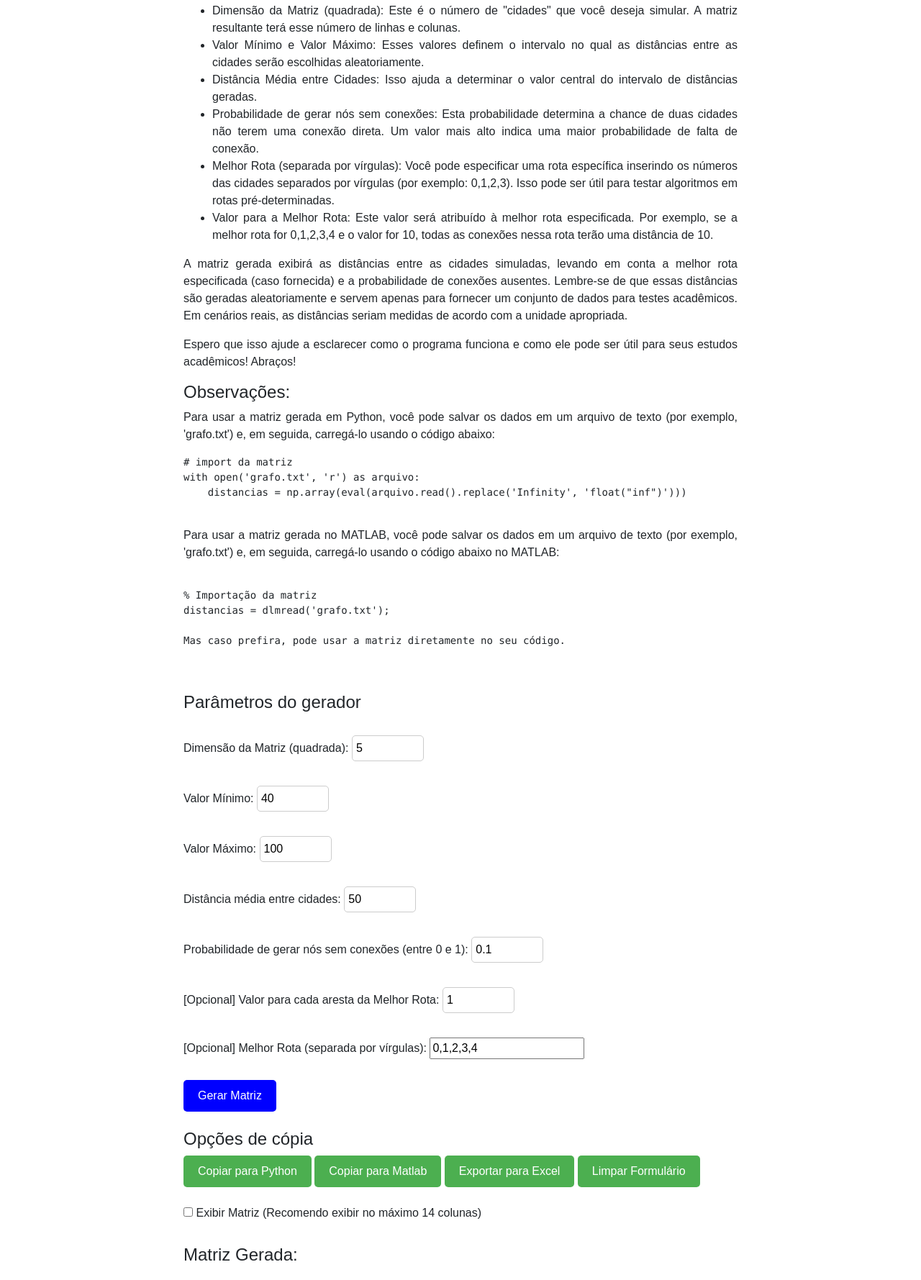
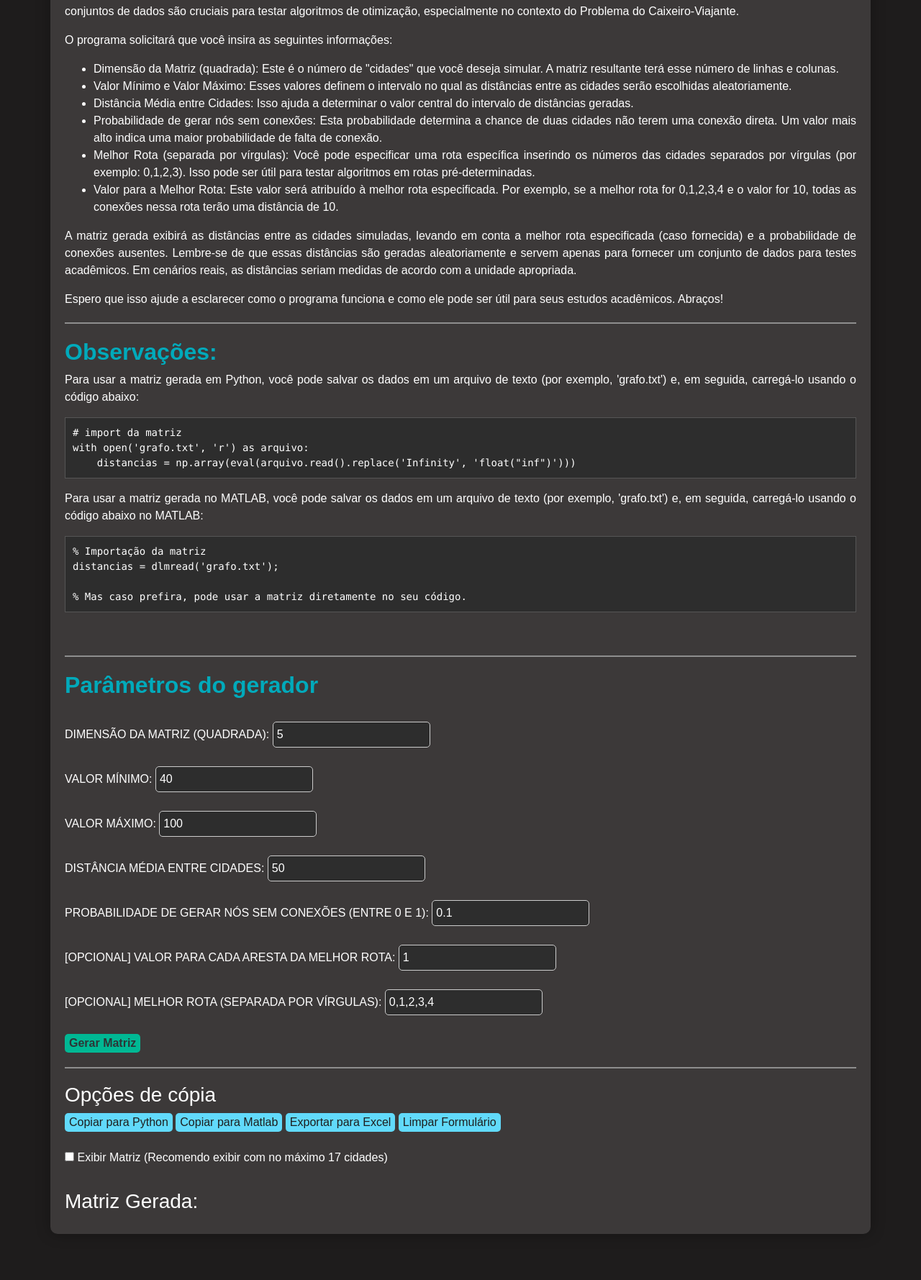
Before and after one commit to maiconcentner/gerar_matriz.github.io, a plain HTML site: page index.html in a window 1280 px wide. Shown: the part 478-2257 px from the top of the page at 72% size. After the commit the page ends 2223 px from the top, so only its background shows below. Drawn offline with nearby package versions, Linux system fonts and the light colour scheme.

Commit message:
alterado o design do site

```diff
--- a/index.html
+++ b/index.html
@@ -25,77 +25,169 @@
         font-family: Arial, sans-serif;
         text-align: center;
         margin: 20px;
+        background-color: #1e1c1c; /* Cor de fundo mais clara para o bloco de conteúdo */
+        color: #ffffff; /* Cor do texto */
+        padding: 10px; /* Adiciona um espaçamento interno */
+    }
+
+    .container {
+        background-color: #3c3939; /* Cor mais escura para o bloco de conteúdo (tema dark) */
+        padding: 20px; /* Adiciona espaçamento interno ao bloco de conteúdo */
+        border-radius: 10px; /* Borda arredondada para o bloco de conteúdo */
+        box-shadow: 0px 0px 20px rgba(0,0,0,0.3); /* Adiciona uma sombra ao redor do bloco de conteúdo */
+        text-align: justify;
+
     }
 
     .btn-custom {
-   	 background-color: #0000FF; /* Esta é a cor verde personalizada */
-   	 border-color: #0000FF; /* Cor da borda igual à cor de fundo para um visual mais uniforme */
+        background-color: #0000FF;
+        border-color: #0000FF;
     }
-
-        .container {
-            max-width: 800px;
-            margin: auto;
-        }
-
-        .row {
-            display: flex;
-            margin-bottom: 10px;
-        }
-
     .cell {
-    width: 50px;
+    width: 60px;
     height: 50px;
     text-align: center;
     line-height: 50px;
-    background-color: #CCCCCC; /* Adicionando um plano de fundo sutil */
-    margin-right: 5px;
-    margin-bottom: 5px; /* Adicionando uma margem inferior */
-    border: none; /* Removendo as bordas */
-    padding: 0; /* Removendo o espaçamento interno */
+    background-color: #333; /* Cor de fundo mais escura para as células */
+    color: #fff; /* Cor do texto nas células (branco para contraste) */
+    border-radius: 5px; /* Borda arredondada para as células */
+    font-size: 1.2em; /* Tamanho da fonte */
+    border: 1px solid #ffffff; /* Adiciona uma borda branca */
+    margin: 2px; /* Adiciona um espaçamento de 2 pixels entre as células */
+
 }
-
-
-        #mensagem {
-            position: absolute;
-            background-color: #ffffff;
-            border: 1px solid #000000;
-            padding: 5px;
-            display: none;
-            margin-top: 10px;
+.cell:hover {
+    background-color: #555; /* Cor de fundo quando a célula é selecionada */
+    color: #fff; /* Cor do texto quando a célula é selecionada */
 }
-
-        input[type="number"] {
-            width: 100px;
-            padding: 5px;
-            border: 1px solid #ccc;
-            border-radius: 5px;
-            margin-bottom: 10px;
-        }
-
-        input[type="submit"], input[type="button"] {
-            padding: 10px 20px;
-            background-color: #4CAF50;
+    /* Adicione o estilo para os botões */
+    input[type="submit"],
+    input[type="button"] {
+        background-color: #61dafb; /* Azul do tema VSCode */
         border: none;
-            color: white;
+        color: #1e1e1e; /* Cor do texto no botão */
         cursor: pointer;
         border-radius: 5px;
     }
 
-        input[type="submit"]:hover, input[type="button"]:hover {
-            background-color: #45a049;
+    input[type="submit"]:hover,
+    input[type="button"]:hover {
+        background-color: #28a745; /* Verde do tema VSCode */
     }
 
-        .header {
-            text-align: justify;
-            margin-bottom: 20px;
+    /* Modifique a cor dos inputs */
+    input[type="number"],
+    input[type="text"] {
+        background-color: #2d2d2d; /* Cor de fundo dos inputs */
+        color: #ffffff; /* Cor do texto nos inputs */
+        border: 1px solid #555555; /* Cor da borda dos inputs */
     }
 
-        .header h1 {
-            font-size: 2em;
+    /* Modifique a cor do label */
+    label {
+        color: #ffffff;
     }
 
-        .header h2 {
-            font-size: 1.5em;
+    /* Adicione um estilo para o link */
+    a {
+        color: #61dafb; /* Azul do tema VSCode para links */
+    }
+
+    /* Altere a cor de fundo da div mensagem */
+    #mensagem {
+        background-color: #04ec00;
+        border: 1px solid #555555;
+        padding: 5px;
+        display: none;
+        margin-top: 10px;
+        color: #103001;
+        font-weight: bold; /* Adiciona negrito ao texto dentro da div */
+    }
+
+    /* Adicione um estilo para os textos */
+    p, h1, h2 {
+        color: #ffffff;
+    }
+
+    /* Adicione um estilo para os checkboxes */
+    input[type="checkbox"] {
+        background-color: #2d2d2d;
+        border: 1px solid #555555;
+        color: #ffffff;
+    }
+
+    /* Adicione estilo para o label do checkbox */
+    label[for="exibirMatriz"] {
+        color: #ffffff;
+    }
+
+    /* Altere a cor de fundo da div matriz */
+    #matriz {
+    display: flex;
+    flex-wrap: wrap;
+    justify-content: center;
+    gap: 5px; /* Espaçamento entre as células */
+    margin-top: 20px; /* Adiciona uma margem superior para separar do restante do conteúdo */
+}
+
+    /* Adicione um estilo para os botões de cópia */
+    #copiarPython, #copiarMatlab, #exportarExcel {
+        background-color: #61dafb; /* Azul do tema VSCode */
+        border-color: #61dafb; /* Cor da borda do botão */
+        color: #1e1e1e;
+    }
+
+    #copiarPython:hover, #copiarMatlab:hover, #exportarExcel:hover {
+        background-color: #28a745; /* Verde do tema VSCode */
+        border-color: #28a745; /* Cor da borda do botão ao passar o mouse */
+    }
+    /* Corrige a cor do botão "Gerar Matriz" */
+    input[type="submit"][value="Gerar Matriz"] {
+        background-color: #00b894; /* Tonalidade mais escura de verde água */
+        border-color: #00b894;
+        color: #2d3436; /* Texto mais escuro para contraste */
+        transition: background-color 0.3s, border-color 0.3s, color 0.3s; /* Adiciona uma transição suave */
+        font-weight: bold; /* Adiciona negrito ao texto dentro da div */
+
+    }
+
+    /* Efeito de hover */
+    input[type="submit"][value="Gerar Matriz"]:hover {
+        background-color: #00a383; /* Tom mais escuro para hover */
+        border-color: #00a383;
+        color: #ffffff; /* Texto branco para hover */
+    }
+    /* Adicione um estilo para os blocos de código */
+    pre {
+    background-color: #2d2d2d; /* Cor de fundo para códigos */
+    color: #ffffff; /* Cor do texto nos códigos (branco para contraste) */
+    border: 1px solid #555555; /* Cor da borda dos blocos de código */
+    padding: 10px; /* Espaçamento interno nos blocos de código */
+    overflow-x: auto; /* Adiciona uma barra de rolagem horizontal se necessário */
+}
+
+    /* Adicione um estilo para o código dentro dos blocos de código */
+    pre code {
+        color: #212020; /* Cor do texto dentro dos blocos de código */
+    }
+    hr {
+    border: 1px solid #8e8e8e; /* Define a cor da linha */
+    margin: 20px 0; /* Define a margem acima e abaixo da linha */
+}
+h1 {
+    color: #ffffff; /* Cor do texto para h1 (laranja neste caso) */
+
+}
+
+h2 {
+    color: #00AABB; /* Cor do texto para h2 (azul claro neste caso) */
+    font-weight: bold; /* Adiciona negrito ao texto dentro da div */
+}
+input[type="number"],
+input[type="text"] {
+    border-radius: 5px; /* Adiciona bordas arredondadas às caixas de input */
+    padding: 5px; /* Adiciona um espaçamento interno nas caixas de input */
+    border: 1px solid #ccc; /* Adiciona uma borda às caixas de input */
     }
     </style>
 	<script async src="https://pagead2.googlesyndication.com/pagead/js/adsbygoogle.js?client=ca-pub-9669862512383363"
@@ -107,13 +199,15 @@
 <body>
     <div class="container">
         <div class="header">
-            <h1>Gerador de Matriz para Caixeiro-viajante</h1>
-            <h2>Maicon Centner Germano | LinkedIn: <a href="https://www.linkedin.com/in/maiconcentner/" target="_blank"> Acessar perfil </a></h2>
-            <h2>Contato: maiconcentner@gmail.com</h2>
+            <h1>GERADOR DE MATRIZ PARA CAIXEIRO-VIAJANTE</h1>
+            <hr>
+            <h3>Maicon Centner Germano | LinkedIn: <a href="https://www.linkedin.com/in/maiconcentner/" target="_blank"> Acessar perfil </a></h2>
+            <h3>Contato: maiconcentner@gmail.com</h2>
+            <hr>
             <p>O problema do caixeiro viajante é um famoso desafio de otimização em que o objetivo é encontrar a rota mais 		curta que passe por um conjunto de cidades e retorne à cidade de origem. Este problema tem aplicações em 		logística, planejamento de rotas e muitas outras áreas.</p>
 
         <p>A criação de instâncias (conjuntos de dados específicos) para testar modelos de resolução é crucial para avaliar 	a eficácia e a eficiência desses modelos. Essas instâncias representam cenários reais que o caixeiro viajante pode 	enfrentar, permitindo a validação e a otimização de soluções.</p>
-
+        <hr>
 	<div id="explicacao">
         <h2>Explicação da Ferramenta</h2>
 
@@ -132,7 +226,8 @@
 
 <p>A matriz gerada exibirá as distâncias entre as cidades simuladas, levando em conta a melhor rota especificada (caso fornecida) e a probabilidade de conexões ausentes. Lembre-se de que essas distâncias são geradas aleatoriamente e servem apenas para fornecer um conjunto de dados para testes acadêmicos. Em cenários reais, as distâncias seriam medidas de acordo com a unidade apropriada.</p>
 
-<p>Espero que isso ajude a esclarecer como o programa funciona e como ele pode ser útil para seus estudos acadêmicos! Abraços!</p>
+<p>Espero que isso ajude a esclarecer como o programa funciona e como ele pode ser útil para seus estudos acadêmicos. Abraços!</p>
+<hr>
 <h2>Observações:</h2>
                 <p>
                     Para usar a matriz gerada em Python, você pode salvar os dados em um arquivo de texto (por exemplo, 'grafo.txt') e, em seguida, carregá-lo usando o código abaixo:
@@ -146,45 +241,45 @@ with open('grafo.txt', 'r') as arquivo:
                     Para usar a matriz gerada no MATLAB, você pode salvar os dados em um arquivo de texto (por exemplo, 'grafo.txt') e, em seguida, carregá-lo usando o código abaixo no MATLAB:
                 </p>
                 <pre>
-                    <code>
 % Importação da matriz
 distancias = dlmread('grafo.txt');
-                    </code>
-Mas caso prefira, pode usar a matriz diretamente no seu código.
+
+% Mas caso prefira, pode usar a matriz diretamente no seu código.
 </pre>
         </div>
         <br>
+        <hr>
         <h2>Parâmetros do gerador</h2>
 	<br>
     <form onsubmit="gerarMatriz(); return false;">
-        <label for="dimensao">Dimensão da Matriz (quadrada):</label>
+        <label for="dimensao">DIMENSÃO DA MATRIZ (QUADRADA):</label>
         <input type="number" id="dimensao" required value="5"><br><br>
 
-        <label for="valor_min">Valor Mínimo:</label>
+        <label for="valor_min">VALOR MÍNIMO:</label>
         <input type="number" id="valor_min" step="0.01" required value="40"><br><br>
 
-        <label for="valor_max">Valor Máximo:</label>
+        <label for="valor_max">VALOR MÁXIMO:</label>
         <input type="number" id="valor_max" step="0.01" required value="100"><br><br>
 
-        <label for="media_distancia">Distância média entre cidades:</label>
+        <label for="media_distancia">DISTÂNCIA MÉDIA ENTRE CIDADES:</label>
         <input type="number" id="media_distancia" step="0.01" required value="50"><br><br>
 
-        <label for="probabilidade_sem_conexao">Probabilidade de gerar nós sem conexões (entre 0 e 1):</label>
+        <label for="probabilidade_sem_conexao">PROBABILIDADE DE GERAR NÓS SEM CONEXÕES (ENTRE 0 E 1):</label>
         <input type="number" id="probabilidade_sem_conexao" step="0.01" required value="0.1"><br> <br>
 
-        <label for="valor_melhor_rota">[Opcional] Valor para cada aresta da Melhor Rota:</label>
+        <label for="valor_melhor_rota">[OPCIONAL] VALOR PARA CADA ARESTA DA MELHOR ROTA:</label>
         <input type="number" id="valor_melhor_rota" step="0.01" value="1"><br><br>
 
-        <label for="melhor_rota">[Opcional] Melhor Rota (separada por vírgulas):</label>
+        <label for="melhor_rota">[OPCIONAL] MELHOR ROTA (SEPARADA POR VÍRGULAS):</label>
         <input type="text" id="melhor_rota" value="0,1,2,3,4">
 	<br>
 	<br>
-        <input type="submit" style="background-color: #0000FF; border-color: #0000FF;" value="Gerar Matriz">
+        <input type="submit" value="Gerar Matriz">
 
 
     </form>
-        <br>
-	<h2>Opções de cópia</h2>
+    <hr>
+	<h3>Opções de cópia</h3>
         <input type="button" id="copiarPython" value="Copiar para Python" onclick="copiarParaPython(event)">
 
         <input type="button" id="copiarMatlab" value="Copiar para Matlab" onclick="copiarParaMatlab(event)">
@@ -197,10 +292,10 @@ Mas caso prefira, pode usar a matriz diretamente no seu código.
 	    <br>
             <input type="checkbox" id="exibirMatriz" onchange="toggleExibirMatriz()">
 
-            <label for="exibirMatriz">Exibir Matriz (Recomendo exibir no máximo 14 colunas)</label>
+            <label for="exibirMatriz">Exibir Matriz (Recomendo exibir com no máximo 17 cidades)</label>
         </div>
         <br>
-        <h2>Matriz Gerada:</h2>
+        <h3>Matriz Gerada:</h3>
         <div id="matriz" style="display: none;"></div>
         <div id="mensagem"></div>
     </div>
--- a/script.js
+++ b/script.js
@@ -170,7 +170,7 @@ function copiarParaAreaDeTransferencia(texto) {
 
 	    // Exibe a mensagem de sucesso
     const mensagemElement = document.getElementById('mensagem');
-    mensagemElement.textContent = 'Texto copiado com sucesso!';
+    mensagemElement.textContent = 'Matriz copiada com sucesso!';
 
     // Posiciona a mensagem ao lado do botão "Copiar para Matlab"
     const botaoCopiarMatlab = document.getElementById('copiarMatlab');
```
Lines whose indentation alone changed are shown as unchanged.
